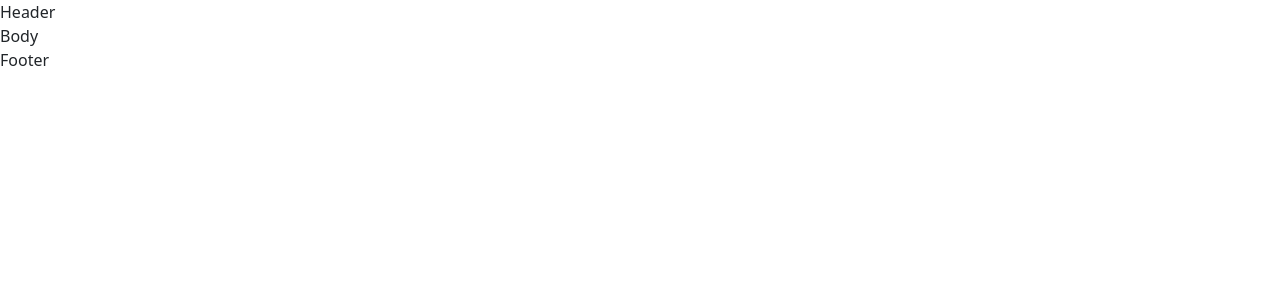
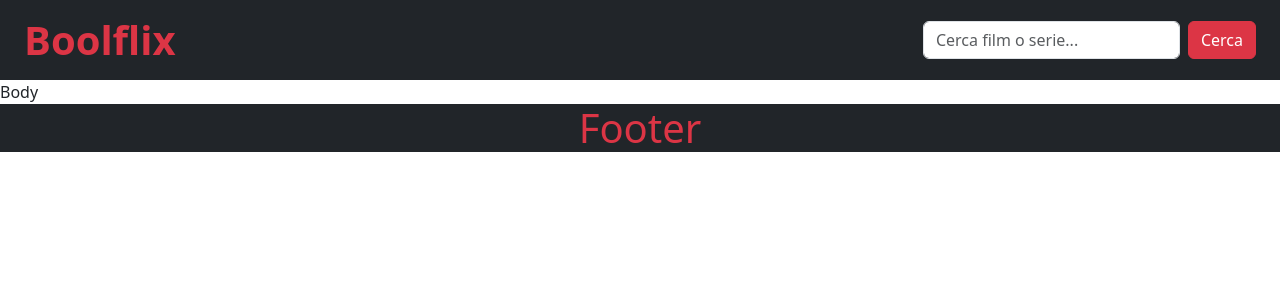
Before and after one commit to BelliaNino/react-boolflix, a React (Vite) app: page / in a window 1280 px wide. Shown: the top 300 px of the page. Built offline with nearby package versions, Linux system fonts and the light colour scheme.

Commit message:
add navbar

```diff
--- a/src/components/Footer.jsx
+++ b/src/components/Footer.jsx
@@ -2,7 +2,10 @@ import React from 'react'
 
 function Footer() {
   return (
-    <div>Footer</div>
+
+    <footer className='bg-dark'>
+    <h1 className='text-danger text-center'>Footer</h1>
+    </footer>
   )
 }
 
--- a/src/components/Header.jsx
+++ b/src/components/Header.jsx
@@ -2,7 +2,18 @@ import React from 'react'
 
 function Header() {
   return (
-    <div>Header</div>
+    <header className="bg-dark py-3 px-4 d-flex align-items-center justify-content-between">
+      <h1 className="text-danger fw-bold m-0">Boolflix</h1>
+
+      <div className="d-flex gap-2">
+        <input
+          type="text"
+          className="form-control"
+          placeholder="Cerca film o serie..."
+        />
+        <button className="btn btn-danger">Cerca</button>
+      </div>
+    </header>
   )
 }
 
```
